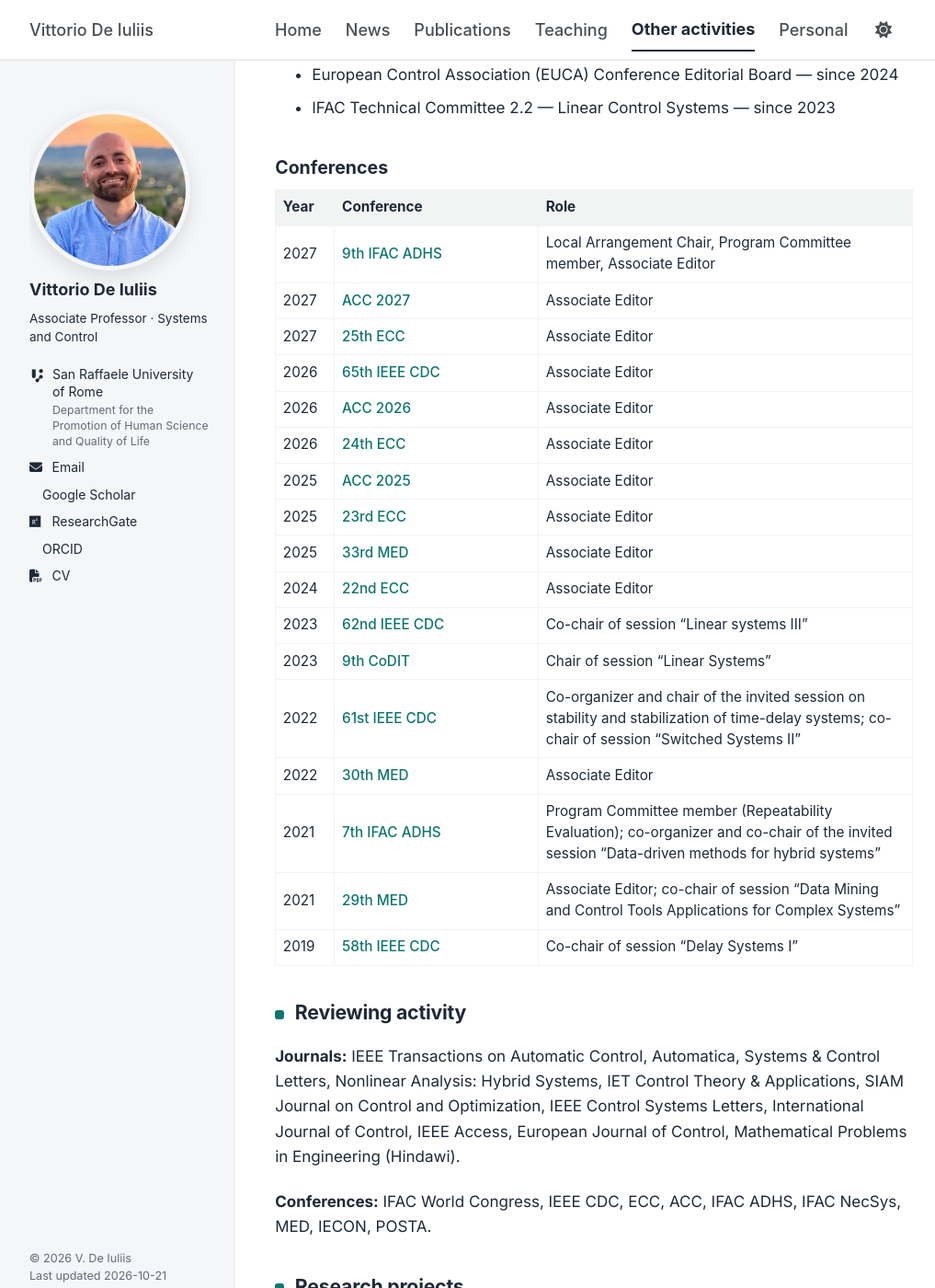
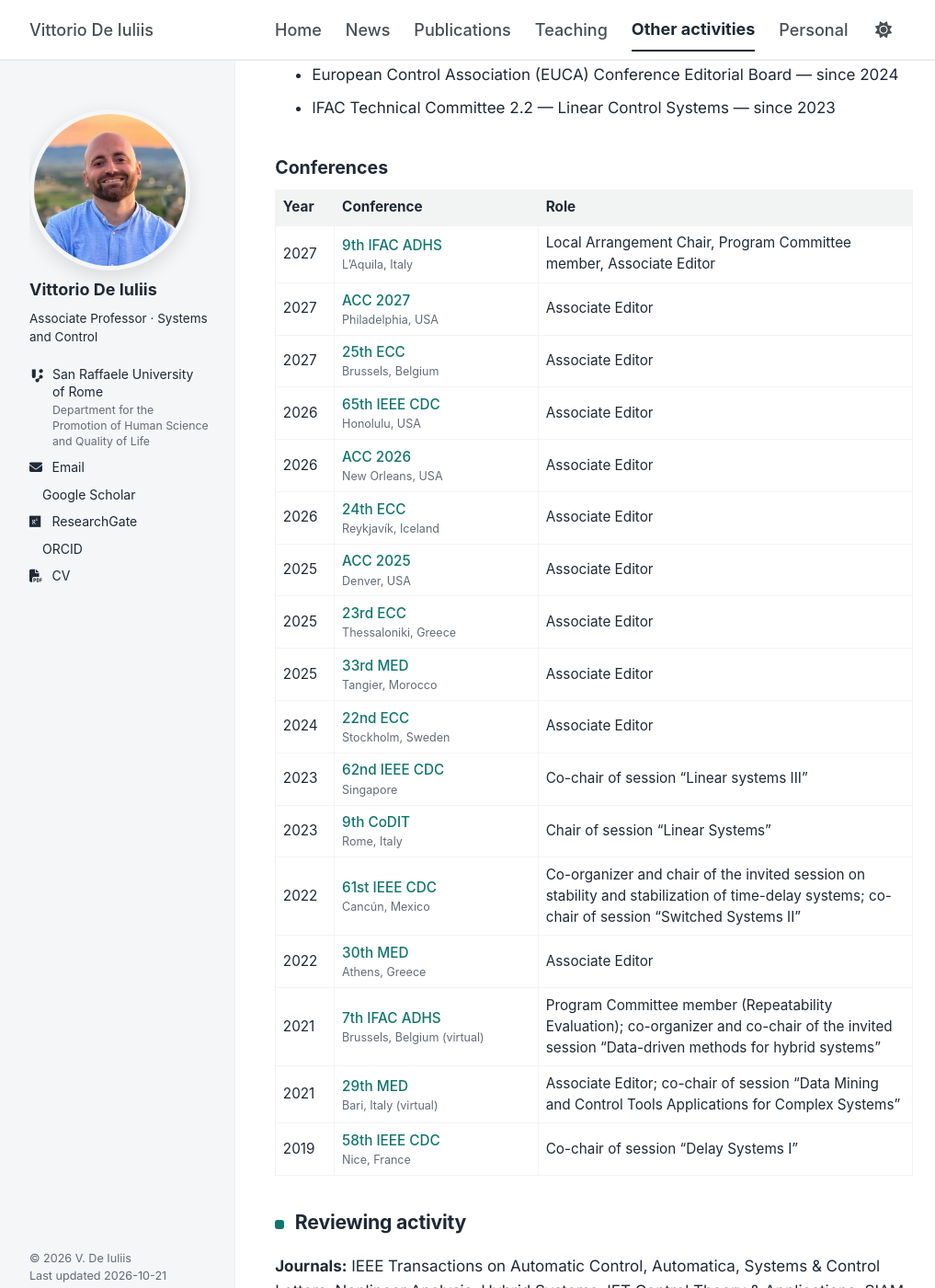
Before and after one commit to vdeiuliis/vdeiuliis.github.io, a Jekyll site: the page built from _pages/activities.md, in a window 1280 px wide and 1400 px high, scrolled down 471 px. Shown: the whole window at 92% size, without its empty margins (106-1123 px from the left). Built offline with Jekyll 4.4.1, drawn with Linux system fonts in a browser that asks for light colours; a style sheet for code colours, icons or effects is not loaded.

Commit message:
Conference cities and full names; personal page photo height; updated CV

```diff
--- a/_pages/activities.md
+++ b/_pages/activities.md
@@ -20,23 +20,23 @@ Editorial activity
 
 | Year | Conference | Role |
 |------|------------|------|
-| 2027 | [9th IFAC ADHS](https://adhs2027.disim.univaq.it/) | Local Arrangement Chair, Program Committee member, Associate Editor |
-| 2027 | [ACC 2027](https://acc2027.a2c2.org/) | Associate Editor |
-| 2027 | [25th ECC](https://ecc27.euca-ecc.org/) | Associate Editor |
-| 2026 | [65th IEEE CDC](https://cdc2026.ieeecss.org/) | Associate Editor |
-| 2026 | [ACC 2026](https://acc2026.a2c2.org/) | Associate Editor |
-| 2026 | [24th ECC](https://ecc26.euca-ecc.org/) | Associate Editor |
-| 2025 | [ACC 2025](https://acc2025.a2c2.org/) | Associate Editor |
-| 2025 | [23rd ECC](https://ecc25.euca-ecc.org/) | Associate Editor |
-| 2025 | [33rd MED](https://ieeecss.org/event/33th-mediterranean-conference-control-and-automation) | Associate Editor |
-| 2024 | [22nd ECC](https://ecc24.euca-ecc.org/) | Associate Editor |
-| 2023 | [62nd IEEE CDC](https://cdc2023.ieeecss.org/) | Co-chair of session "Linear systems III" |
-| 2023 | [9th CoDIT](https://ieeecss.org/event/9th-2023-international-conference-control-decision-and-information-technologies) | Chair of session "Linear Systems" |
-| 2022 | [61st IEEE CDC](https://cdc2022.ieeecss.org/) | Co-organizer and chair of the invited session on stability and stabilization of time-delay systems; co-chair of session "Switched Systems II" |
-| 2022 | [30th MED](https://www.med-control.org/med2022/) | Associate Editor |
-| 2021 | [7th IFAC ADHS](https://sites.uclouvain.be/adhs21/) | Program Committee member (Repeatability Evaluation); co-organizer and co-chair of the invited session "Data-driven methods for hybrid systems" |
-| 2021 | [29th MED](https://ieeecss.org/event/29th-mediterranean-conference-control-and-automation) | Associate Editor; co-chair of session "Data Mining and Control Tools Applications for Complex Systems" |
-| 2019 | [58th IEEE CDC](https://cdc2019.ieeecss.org/) | Co-chair of session "Delay Systems I" |
+| 2027 | [9th IFAC ADHS](https://adhs2027.disim.univaq.it/ "9th IFAC Conference on Analysis and Design of Hybrid Systems")<br><span class="conf-city">L’Aquila, Italy</span> | Local Arrangement Chair, Program Committee member, Associate Editor |
+| 2027 | [ACC 2027](https://acc2027.a2c2.org/ "2027 American Control Conference")<br><span class="conf-city">Philadelphia, USA</span> | Associate Editor |
+| 2027 | [25th ECC](https://ecc27.euca-ecc.org/ "25th European Control Conference")<br><span class="conf-city">Brussels, Belgium</span> | Associate Editor |
+| 2026 | [65th IEEE CDC](https://cdc2026.ieeecss.org/ "65th IEEE Conference on Decision and Control")<br><span class="conf-city">Honolulu, USA</span> | Associate Editor |
+| 2026 | [ACC 2026](https://acc2026.a2c2.org/ "2026 American Control Conference")<br><span class="conf-city">New Orleans, USA</span> | Associate Editor |
+| 2026 | [24th ECC](https://ecc26.euca-ecc.org/ "24th European Control Conference")<br><span class="conf-city">Reykjavík, Iceland</span> | Associate Editor |
+| 2025 | [ACC 2025](https://acc2025.a2c2.org/ "2025 American Control Conference")<br><span class="conf-city">Denver, USA</span> | Associate Editor |
+| 2025 | [23rd ECC](https://ecc25.euca-ecc.org/ "23rd European Control Conference")<br><span class="conf-city">Thessaloniki, Greece</span> | Associate Editor |
+| 2025 | [33rd MED](https://ieeecss.org/event/33th-mediterranean-conference-control-and-automation "33rd Mediterranean Conference on Control and Automation")<br><span class="conf-city">Tangier, Morocco</span> | Associate Editor |
+| 2024 | [22nd ECC](https://ecc24.euca-ecc.org/ "22nd European Control Conference")<br><span class="conf-city">Stockholm, Sweden</span> | Associate Editor |
+| 2023 | [62nd IEEE CDC](https://cdc2023.ieeecss.org/ "62nd IEEE Conference on Decision and Control")<br><span class="conf-city">Singapore</span> | Co-chair of session "Linear systems III" |
+| 2023 | [9th CoDIT](https://ieeecss.org/event/9th-2023-international-conference-control-decision-and-information-technologies "9th International Conference on Control, Decision and Information Technologies")<br><span class="conf-city">Rome, Italy</span> | Chair of session "Linear Systems" |
+| 2022 | [61st IEEE CDC](https://cdc2022.ieeecss.org/ "61st IEEE Conference on Decision and Control")<br><span class="conf-city">Cancún, Mexico</span> | Co-organizer and chair of the invited session on stability and stabilization of time-delay systems; co-chair of session "Switched Systems II" |
+| 2022 | [30th MED](https://www.med-control.org/med2022/ "30th Mediterranean Conference on Control and Automation")<br><span class="conf-city">Athens, Greece</span> | Associate Editor |
+| 2021 | [7th IFAC ADHS](https://sites.uclouvain.be/adhs21/ "7th IFAC Conference on Analysis and Design of Hybrid Systems")<br><span class="conf-city">Brussels, Belgium (virtual)</span> | Program Committee member (Repeatability Evaluation); co-organizer and co-chair of the invited session "Data-driven methods for hybrid systems" |
+| 2021 | [29th MED](https://ieeecss.org/event/29th-mediterranean-conference-control-and-automation "29th Mediterranean Conference on Control and Automation")<br><span class="conf-city">Bari, Italy (virtual)</span> | Associate Editor; co-chair of session "Data Mining and Control Tools Applications for Complex Systems" |
+| 2019 | [58th IEEE CDC](https://cdc2019.ieeecss.org/ "58th IEEE Conference on Decision and Control")<br><span class="conf-city">Nice, France</span> | Co-chair of session "Delay Systems I" |
 {: .conf-table}
 
 Reviewing activity
--- a/_sass/_custom-modern.scss
+++ b/_sass/_custom-modern.scss
@@ -339,3 +339,16 @@ table.conf-table th:nth-child(2), table.conf-table td:nth-child(2) { width: 32%;
   overflow: hidden; clip: rect(0, 0, 0, 0);
   white-space: nowrap; border: 0;
 }
+
+.conf-city { display: block; font-size: .82em; color: var(--c-muted); line-height: 1.3; margin-top: .1em; }
+
+/* Personal page (desktop/tablet): the tall Grand Canyon photo matches the height
+   of the video + photo column on its left */
+@media (min-width: 768px) {
+  .personal-grid:not(.personal-grid--1-2) > .personal-col:last-child { position: relative; }
+  .personal-grid:not(.personal-grid--1-2) > .personal-col:last-child img {
+    position: absolute; inset: 0;
+    width: 100%; height: 100%;
+    object-fit: cover; object-position: center 70%;
+  }
+}
```
Also changed, not shown: 1 other file.
